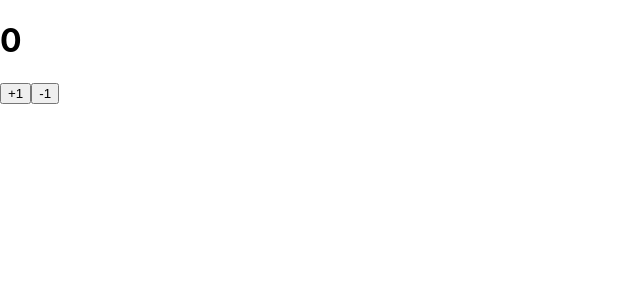
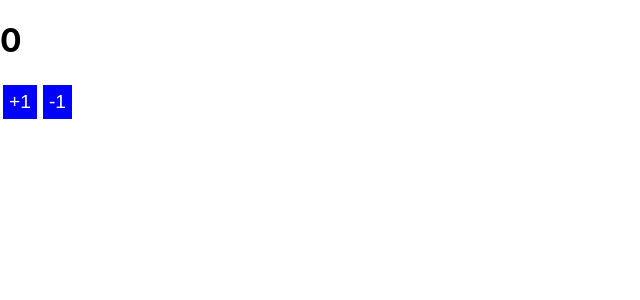
Before and after one commit to freckledspider/reactapp-propsandstate, a React (Create React App) app: page / in a window 1280 px wide. Shown: the top 300 px of the page, without its empty margins (0-640 px from the left). Built offline with nearby package versions, Linux system fonts and the light colour scheme.

Commit message:
updated button component

```diff
--- a/src/App.js
+++ b/src/App.js
@@ -1,7 +1,7 @@
 import Counter from "./components/Counter";
 
 function App() {
-
+  console.log("App Rendered")
   return <>
   <Counter/>
   </>
--- a/src/components/Button.js
+++ b/src/components/Button.js
@@ -1,5 +1,13 @@
 function Button(props){
-    return <button onClick={props.click}>{props.label}</button>
+    console.log("Button " + props.label)
+    return <button onClick={props.click} style={{
+        border: "none",
+        padding: "6px",
+        fontSize: "1.2em",
+        backgroundColor: "blue",
+        color: "white",
+        margin: "3px"
+    }}>{props.label}</button>
 }
 
 export default Button
--- a/src/components/Counter.js
+++ b/src/components/Counter.js
@@ -1,7 +1,9 @@
 import {useState} from "react"
 import Button from "./Button"
+import Display from "./Display"
 
 function Counter (props){
+  console.log("counter rendered")
       // let count = 0
   const [count, setCount] = useState(0)
   console.log(count)
@@ -17,7 +19,7 @@ function Counter (props){
 
   return (
     <div className="App">
-      <h1>{count}</h1>
+      <Display displayValue={count}/>
       <Button label="+1" click={countUp}/>
       <Button label="-1" click={countDown}/>
     </div>
--- a/src/components/Display.js
+++ b/src/components/Display.js
@@ -1,5 +1,6 @@
 function Display(props){
-    return <h1>Display</h1>
+    console.log("Display Rendered: " + props.displayValue)
+    return <h1>{props.displayValue}</h1>
 }
 
 export default Display
```
